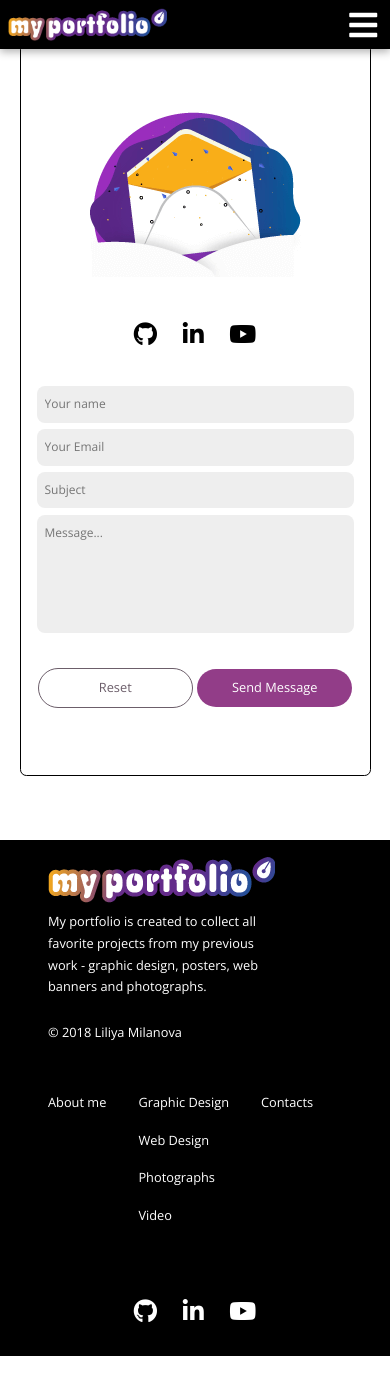
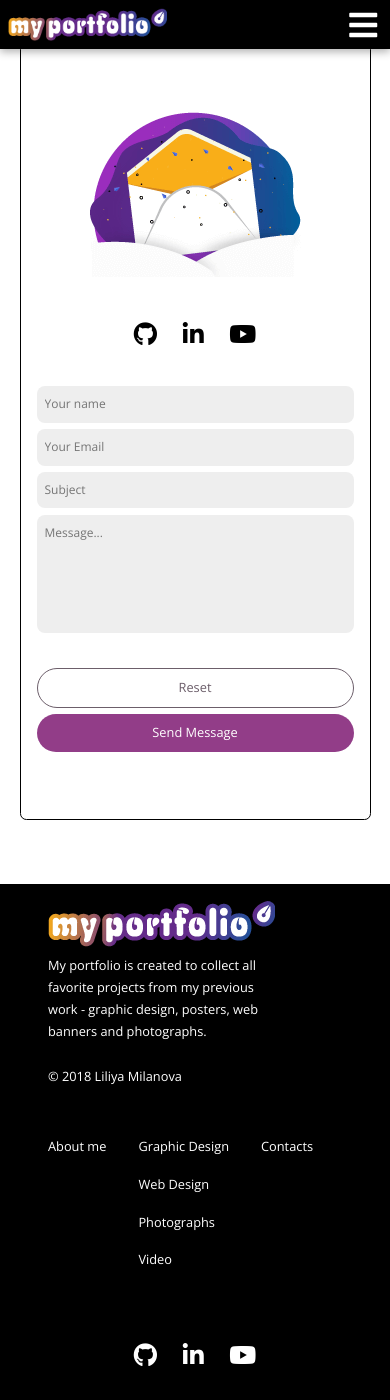
Before and after one commit to LiliyaMilanova/myportfolio, a Jekyll site: the page built from contacts.html, in a window 390 px wide and 1400 px high, scrolled down 192 px. Built offline with Jekyll 4.4.1, drawn with Linux system fonts in a browser that asks for light colours; nearby versions of some CDN libraries; before the commit the page ends 1548 px from its top, so only the background shows below that.

Commit message:
Update forms.css

```diff
--- a/css/forms.css
+++ b/css/forms.css
@@ -232,13 +232,17 @@ textarea:hover {
         width: 100%;
     }
 
+    .contact-submit {
+
+    }
+
     #contactinpit {
         width: 100%;
     }
 
     #reset,
     #submit {
-        width: 49%;
+        width: 100%;
     }
 }
 
```
